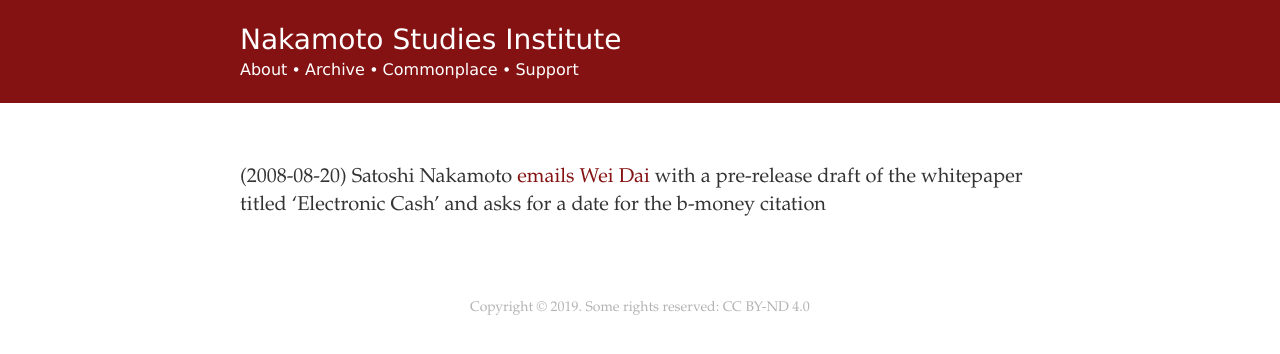
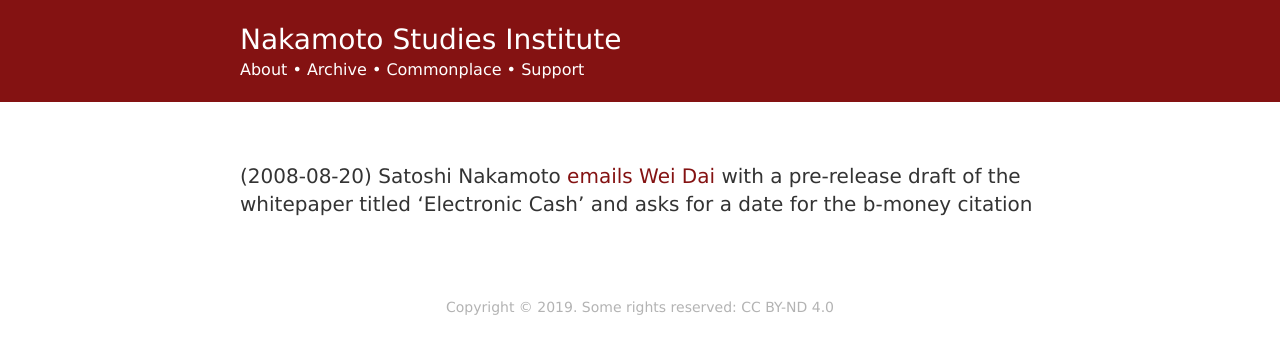
Before and after one commit to derykmakgill/nsi, a Jekyll site: the page built from index.md, in a window 1280 px wide. Shown: the top 354 px of the page. Built offline with Jekyll 4.4.1, drawn with Linux system fonts in a browser that asks for light colours.

Commit message:
Update default.html

```diff
--- a/_layouts/default.html
+++ b/_layouts/default.html
@@ -27,7 +27,7 @@
 }
 
 body {
-  font-family: "Palatino Linotype", "Book Antiqua", Palatino, serif;
+  font-family: "Lucida Grande", sans-serif;
   font-size: 20px;
   line-height: 1.4;
   color: #333;
```
